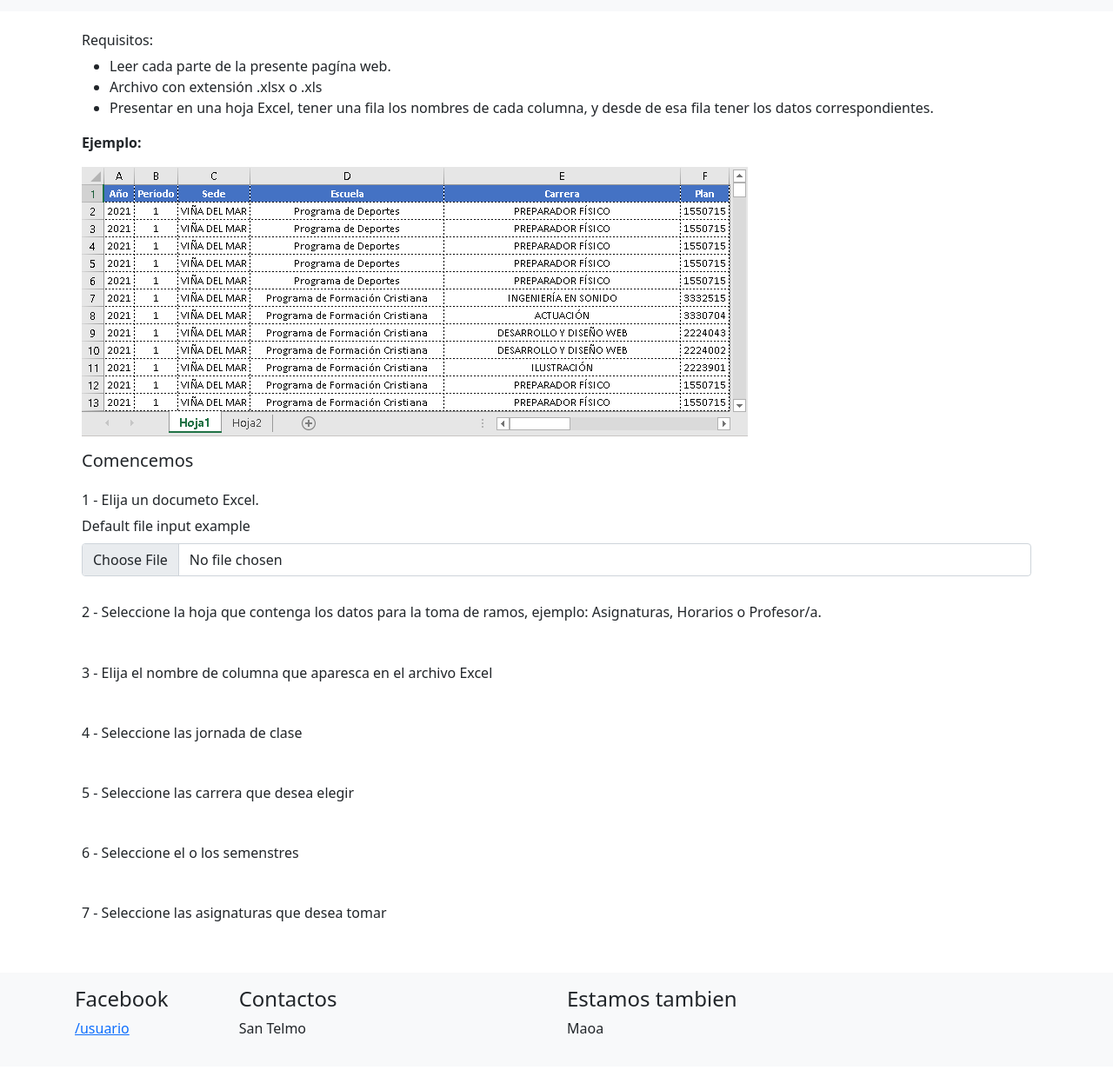
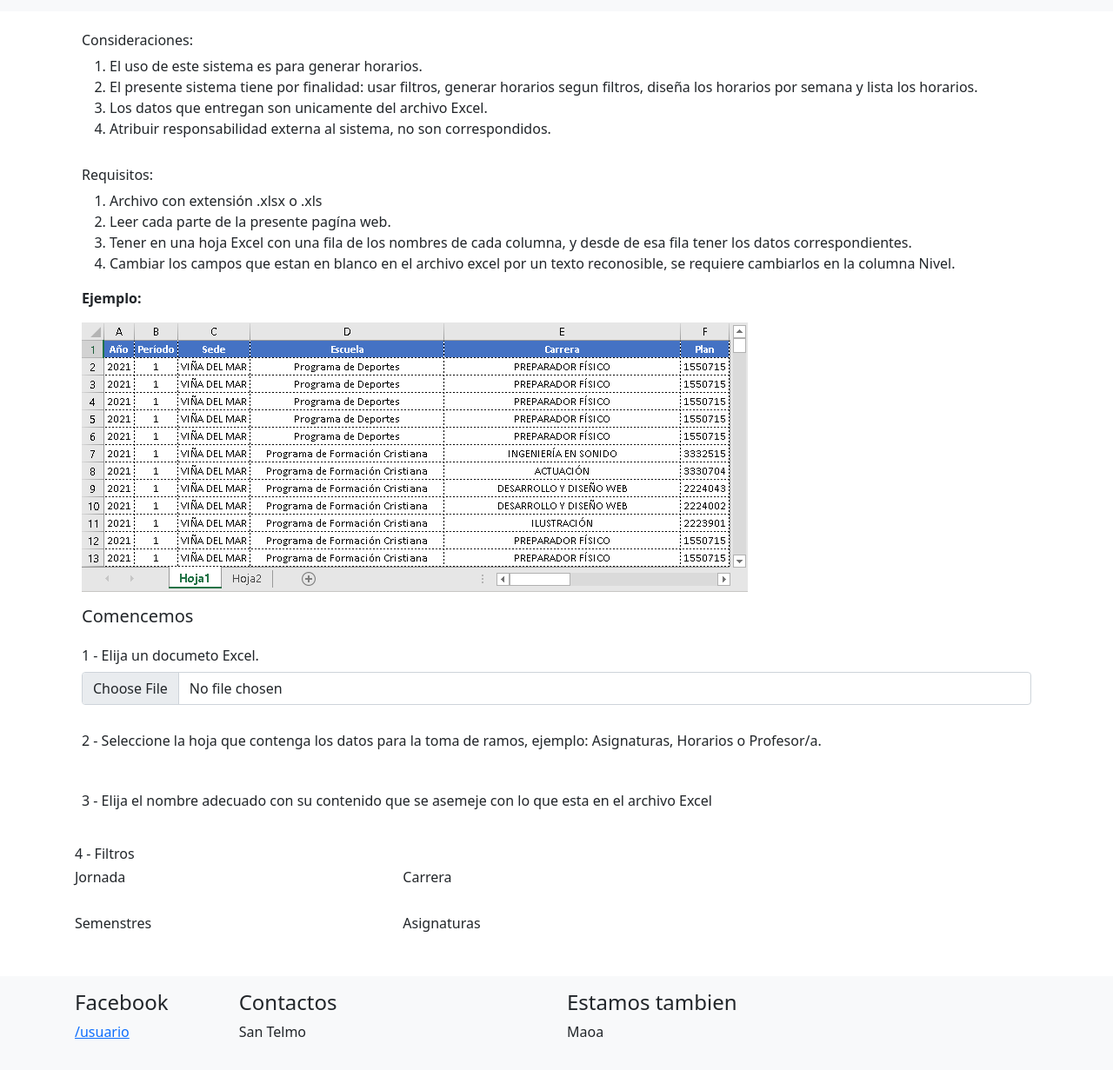
Before and after one commit to Isaias-DR/Generador_de_horarios, a plain HTML site: page index.html in a window 1280 px wide. Shown: the part 59-1290 px from the top of the page at 87% size. Drawn offline with nearby package versions, Linux system fonts and the light colour scheme.

Commit message:
Mejorar diseño

```diff
--- a/index.html
+++ b/index.html
@@ -47,13 +47,26 @@
 	<div class="container p-3">
 
 		<div class="p-2">
+			<h6>Consideraciones:</h6>
+			<ol>
+				<li>El uso de este sistema es para generar horarios.</li>
+				<li>El presente sistema tiene por finalidad: usar filtros, generar horarios segun filtros, diseña los
+					horarios por semana y lista los horarios.</li>
+				<li>Los datos que entregan son unicamente del archivo Excel.</li>
+				<li>Atribuir responsabilidad externa al sistema, no son correspondidos.</li>
+				</o l>
+		</div>
+
+		<div class="p-2">
 			<h6>Requisitos:</h6>
-			<ul>
+			<ol>
+				<li>Archivo con extensión .xlsx o .xls</li>
 				<li>Leer cada parte de la presente pagína web.</li>
-				<li>Archivo con extensión .xlsx o .xls</li>
-				<li>Presentar en una hoja Excel, tener una fila los nombres de cada columna, y desde de esa fila tener
+				<li>Tener en una hoja Excel con una fila de los nombres de cada columna, y desde de esa fila tener
 					los datos correspondientes.</li>
-			</ul>
+				<li>Cambiar los campos que estan en blanco en el archivo excel por un texto reconosible, se requiere
+					cambiarlos en la columna Nivel.</li>
+			</ol>
 			<p><strong>Ejemplo:</strong></p>
 			<img src="tree/main/IMG/ejemplo.PNG" class="img-fluid"
 				alt="Imagen de ejemplo del contenido que puede tener un Archibo Ecxel">
@@ -66,8 +79,7 @@
 		<div class="p-2">
 			<h6>1 - Elija un documeto Excel.</h6>
 			<div class="mb-3">
-				<label for="formFile" class="form-label">Default file input example</label>
-				<input class="form-control" id="upload"  name="files[]" type="file">
+				<input class="form-control" id="upload" name="files[]" type="file">
 			</div>
 		</div>
 
@@ -78,7 +90,7 @@
 		</div>
 
 		<div class="p-2">
-			<h6>3 - Elija el nombre de columna que aparesca en el archivo Excel</h6>
+			<h6>3 - Elija el nombre adecuado con su contenido que se asemeje con lo que esta en el archivo Excel</h6>
 			<div class="row">
 				<div class="col-12 col-md-6 col-lg-4">
 					<div id="div_columns_name" class="form-check"></div>
@@ -89,26 +101,27 @@
 			</div>
 		</div>
 
-		<div class="p-2">
-			<h6>4 - Seleccione las jornada de clase</h6>
+		<div class="row">
+			<h6>4 - Filtros</h6>
+			<div class="col-12 col-md-4">
+				<h6>Jornada</h6>
 				<div id="div_working_day" class="form-check"></div>
 			</div>
-
-		<div class="p-2">
-			<h6>5 - Seleccione las carrera que desea elegir</h6>
+			<div class="col-12 col-md-8">
+				<h6>Carrera</h6>
 				<div id="div_career" class="form-check"></div>
 			</div>
-
-		<div class="p-2">
-			<h6>6 - Seleccione el o los semenstres</h6>
+		</div>
+		<div class="row">
+			<div class="col-12 col-md-4">
+				<h6>Semenstres</h6>
 				<div id="div_semester" class="form-check"></div>
 			</div>
-
-		<div class="p-2">
-			<h6>7 - Seleccione las asignaturas que desea tomar</h6>
+			<div class="col-12 col-md-8">
+				<h6>Asignaturas</h6>
 				<div id="div_subjets" class="form-check"></div>
 			</div>
-
+		</div>
 	</div>
 
 	<div class="bg-light">
--- a/tree/main/JS/uso_de_xlsx.js
+++ b/tree/main/JS/uso_de_xlsx.js
@@ -12,37 +12,37 @@ const dates = {
 function handleFileSelect(evt) {
 
 	var files = evt.target.files; // Lista de objetos de archivos
-	var xl2json = new ExcelToJSON();
-	xl2json.parseExcel(files[0]);
+	var xl2json = new ExcelToJSON()
+	xl2json.parseExcel(files[0])
 }
 
 class ExcelToJSON {
 	constructor() {
 		this.parseExcel = function (file) {
 
-			var reader = new FileReader();
+			var reader = new FileReader()
 
 			reader.onload = function (e) {
 
 				var data = e.target.result;
-				workbook = XLSX.read(data, { type: 'binary' });
+				workbook = XLSX.read(data, { type: 'binary' })
 
 				// Recorrer las hojas del Excel
 				document.getElementById("div_leaves").innerHTML = "";
 				workbook.SheetNames.forEach(function (sheetName) {
 
 					document.getElementById("div_leaves").innerHTML = document.getElementById("div_leaves").innerHTML +
-						"<div class='form-check'><input class='form-check-input' type='radio' id='hojas' name='hojas' value='" + sheetName + "' onchange='handleChange(event);' >" +
+						"<div class='form-check'><input class='form-check-input' type='radio' id='hojas' name='hojas' value='" + sheetName + "' onchange='handleChange(event)' >" +
 						"<label class='form-check-label' for='" + sheetName + "'>" + sheetName + "</label></div>";
-				});
+				})
 			};
 
 			reader.onerror = function (ex) {
 
-				console.log(ex);
+				console.log(ex)
 			};
 
-			reader.readAsBinaryString(file);
+			reader.readAsBinaryString(file)
 		};
 	}
 }
@@ -50,15 +50,15 @@ class ExcelToJSON {
 function handleChange(e) {
 
 	// Tomar y guarda todos los datos de esa hoja elegida
-	XL_row_object = XLSX.utils.sheet_to_row_object_array(workbook.Sheets[e.currentTarget.value]); // objeto
-	json_object = JSON.stringify(XL_row_object); // texto - stringify combierte un objeto o valor a una cadena de texto
-	json_object_parse = JSON.parse(json_object); // JSON - analiza una cadena de texto como JSON, transformando opcionalmente  el valor producido por el análisis.
+	XL_row_object = XLSX.utils.sheet_to_row_object_array(workbook.Sheets[e.currentTarget.value]) // objeto
+	json_object = JSON.stringify(XL_row_object) // texto - stringify combierte un objeto o valor a una cadena de texto
+	json_object_parse = JSON.parse(json_object) // JSON - analiza una cadena de texto como JSON, transformando opcionalmente  el valor producido por el análisis.
 
-	//showSelections();
-	showWorkingDay();
-	showCareer();
-	showSemester();
-	showSubject();
+	//showSelections()
+	showWorkingDay()
+	showCareer()
+	showSemester()
+	showSubject()
 }
 
 function showSelections() {
@@ -76,7 +76,7 @@ function showSelections() {
 function compararArray(){
 
 	// Saber los nombres de las columnas que tiene el arcchivo Excel
-	columns_name = Object.getOwnPropertyNames(json_object_parse[0]);
+	columns_name = Object.getOwnPropertyNames(json_object_parse[0])
 
 	//Sigla programada o Sigla en malla > Sigla
 
@@ -126,7 +126,7 @@ function showSemester() {
 
 	distinctSemester = [...new Set(json_object_parse.map(x => x.Nivel))];
 
-	distinctSemester.sort();
+	distinctSemester.sort()
 
 	// Listar semestre
 	for (let ñ = 0; ñ < distinctSemester.length; ñ++) {
@@ -135,6 +135,13 @@ function showSemester() {
 	}
 	document.getElementById("div_semester").innerHTML = document.getElementById("div_semester").innerHTML +
 		"<select multiple class='form-control' id='nivel'>" + stringNivel + "</select>";
+}
+
+function guardSubject(){
+
+	if(distinctWorkingDay != [] && distinctCourse != [] && distinctSemester != []){
+		showSubject()
+	}
 }
 
 function showSubject() {
@@ -166,20 +173,20 @@ function getValues() {
 	let selectElement4 = document.getElementById('subjets')
 	let selectedValues4 = Array.from(selectElement4.selectedOptions).map(option => option.value)
 
-	dates.Jornada = selectedValues;
-	dates.Carrera = selectedValues2;
-	dates.Nivel = selectedValues3;
-	dates.Asignatura = selectedValues4;
+	dates.Jornada = selectedValues
+	dates.Carrera = selectedValues2
+	dates.Nivel = selectedValues3
+	dates.Asignatura = selectedValues4
 
-	creatCalendar();
+	creatCalendar()
 }
 
 function creatCalendar(){
-	json_object_parse2 = find_in_object(json_object_parse, dates);
+	json_object_parse2 = find_in_object(json_object_parse, dates)
 
-	console.log(json_object_parse2);
+	console.log(json_object_parse2)
 
-	console.log([...new Set(json_object_parse2.map(x => x.Asignatura))]);
+	console.log([...new Set(json_object_parse2.map(x => x.Asignatura))])
 }
 
 function find_in_object(my_array, my_criteria) {
@@ -187,12 +194,12 @@ function find_in_object(my_array, my_criteria) {
 		return Object.keys(my_criteria).every(function (key) {
 			return (Array.isArray(my_criteria[key]) && (my_criteria[key].some(function (criteria) {
 				return (typeof obj[key] === 'string' && obj[key].indexOf(criteria) !== -1)
-			})) || my_criteria[key].length === 0);
-		});
-	});
+			})) || my_criteria[key].length === 0)
+		})
+	})
 }
 
-function filter() {
+function filter2() {
 
 	let jsonData = [
 		{ "sn": "234234234", "pn": "1014143", "mft": "hello world", "sl": "GG07", "vtv": "Yes" },
@@ -204,7 +211,7 @@ function filter() {
 		sl: ["GG08", "GG07"],
 		vtv: ["Yes"]
 	}
-	console.log(find_in_object(jsonData, query)); //returns one
+	console.log(find_in_object(jsonData, query)) //returns one
 
 	let query2 = {
 		sn: ['T234834U', 'T23423423'],
@@ -213,7 +220,7 @@ function filter() {
 		sl: ['BB03', 'SFD04'],
 		vtv: ['Yes']
 	}
-	console.log(find_in_object(jsonData, query2)); //returns none
+	console.log(find_in_object(jsonData, query2)) //returns none
 }
 
 function drawTableWhitData() {
```
Lines whose indentation alone changed are shown as unchanged.
